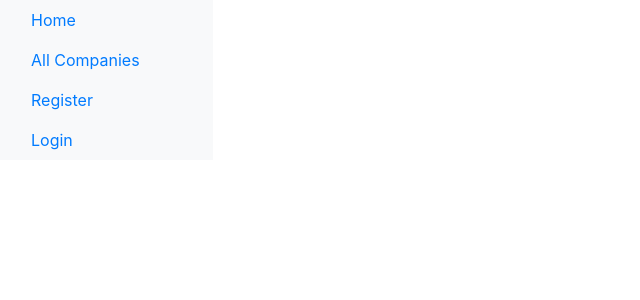
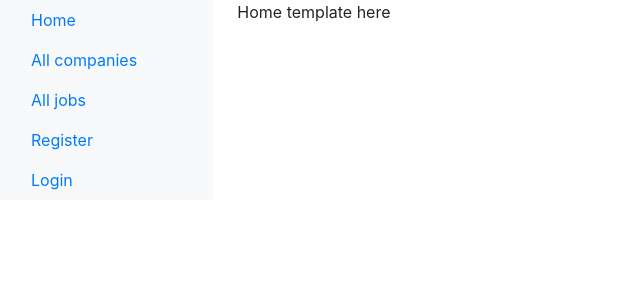
Before and after one commit to martn2023/yindeed_indeed_clone, a Django app: page / in a window 1280 px wide. Shown: the top 300 px of the page, without its empty margins (0-640 px from the left). Run offline with Django 5.2, Linux system fonts and the light colour scheme; some libraries are stand-ins or nearby versions.

Commit message:
nav panel now has all jobs

```diff
--- a/templates/base_generic.html
+++ b/templates/base_generic.html
@@ -31,9 +31,15 @@
 
             <li class="nav-item">
                 <a class="nav-link" href="{% url 'job_catalog:all_companies' %}">
-                    All Companies
+                    All companies
                 </a>
             </li>
+            <li class="nav-item">
+                <a class="nav-link" href="{% url 'job_catalog:all_jobs' %}">
+                    All jobs
+                </a>
+            </li>
+
 
             <li role="separator" class="divider"></li>
 
--- a/templates/home.html
+++ b/templates/home.html
@@ -1,5 +1,6 @@
 {% extends 'base_generic.html' %}
-{% block title %}Home template{% endblock title %}
+{% block title %}Yindeed - Home{% endblock title %}
 {% block content %}
 <!-- Home page content goes here -->
+Home template here
 {% endblock content %}
```
Also changed, not shown: db.sqlite3.
